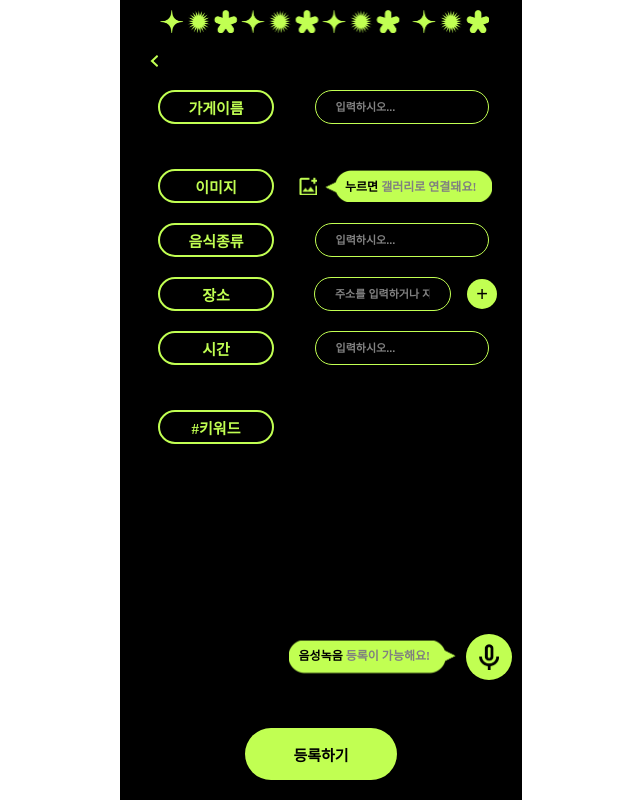
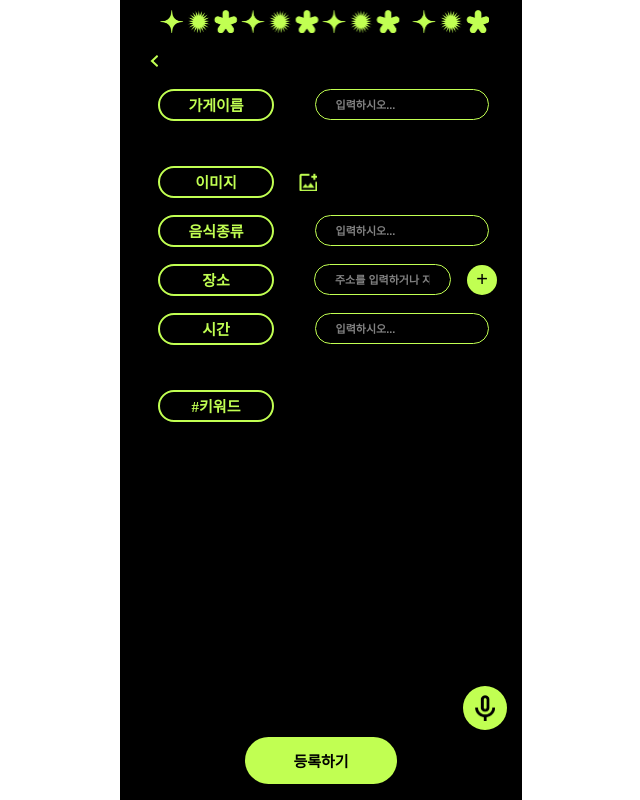
Before and after one commit to naeuun/dukventure, a Django app: page /stores/report/ in a window 1280 px wide. Shown: the whole page, without its empty margins (319-959 px from the left). Run offline with Django 5.2, Linux system fonts and the light colour scheme; a user stored in the database is signed in; data that the repository does not hold is empty; some libraries are stand-ins or nearby versions.

Commit message:
fix(BE): 제보 수정

```diff
--- a/FarmFarm_prj/static/css/stores_plus.css
+++ b/FarmFarm_prj/static/css/stores_plus.css
@@ -48,7 +48,7 @@ body {
   font-size: 15px;
   font-weight: 700;
   left:30px;
-  margin: 10px 0;
+  margin: 8.5px 0;
   margin-right:40px;
 }
 .keyword_section{
@@ -71,8 +71,23 @@ body {
 .upload_icon{
   width:18px;
 }
+
 .text_box_text {
   position: relative;
+}
+
+.text_box_text,
+.voice_texts {
+  position: relative;
+  opacity: 0;
+  visibility: hidden;
+  transition: opacity 0.3s ease, visibility 0.3s ease;
+}
+
+.text_box_text.show,
+.voice_texts.show {
+  opacity: 1;
+  visibility: visible;
 }
 
 .textbox {
@@ -132,7 +147,7 @@ body {
 
 .text-input {
   width: 132.45px;
-  height:12.5px;
+  height:8.5px;
   padding: 10px 20px;
   border-radius: 20px;
   border: 1px solid #C1FF52;
@@ -150,13 +165,14 @@ body {
   margin-top:10px;
   display: grid;
   grid-template-columns: repeat(3, 1fr);
-  gap: 8px;
+  gap: 13px;
+  margin-bottom: 50px;
 }
 
 
 .register_btn {
   width: 152.8px;
-  height:52px;
+  height:47px;
   font-size: 18px;
   font-weight: bold;
   background-color: #C1FF52;
@@ -180,8 +196,8 @@ body {
 
 .voice_recognization{
   position:absolute;
-  bottom: 120px;
-  right:10px;
+  bottom: 70px;
+  right: 15px;
   display: flex;
   display:flex;
   justify-content: center;
@@ -190,8 +206,9 @@ body {
 }
 .voice_textbox{
   transform:rotate(180deg);
-  width: 167px;
   margin-top:5px;
+  width: 169px;
+  height: 32px;
 }
 .voice_texts .texts{
   margin-left:0;
@@ -202,8 +219,8 @@ body {
 }
 .circle_btn{
   background-color: #C1FF52;
-  width:46.43px;
-  height:46.43px;
+  width:44.43px;
+  height:44.43px;
   border:none;
   border-radius: 50%;
   display:flex;
@@ -445,10 +462,11 @@ body {
   margin: 4px;
   border-radius: 22px;
   border: 2px solid #C1FF52;
+  font-size: 13px;
   cursor: pointer;
   user-select: none;
   transition: 0.2s;
-  width:85px;
+  width:80px;
   display:flex;
   align-items: center;
   justify-content: center;
--- a/FarmFarm_prj/static/css/stores_report.css
+++ b/FarmFarm_prj/static/css/stores_report.css
@@ -1,14 +1,14 @@
 .section-title {
-    height: 30px !important;
+    height: 28px !important;
 }
 
 .gapsection {
-    margin-bottom: 25px !important;
+    margin-bottom: 28px !important;
 }
 
 .register_btn {
     font-size: 15px !important;
-    bottom: 20px !important;
+    bottom: 16px !important;
 }
 
 .keyword-option{
--- a/FarmFarm_prj/stores/templates/stores/store_report.html
+++ b/FarmFarm_prj/stores/templates/stores/store_report.html
@@ -75,6 +75,7 @@ document.addEventListener("DOMContentLoaded", function () {
     // 음성 인식 관련 코드
     const reportVoiceBtn = document.getElementById('voiceBtn');
     const reportVoiceStatus = document.getElementById('voiceStatus');
+    const reportVoiceTexts = document.querySelector('.voice_texts');
     let mediaRecorderReport = null;
     let audioChunksReport = [];
     let currentStreamReport = null;
@@ -84,7 +85,7 @@ document.addEventListener("DOMContentLoaded", function () {
             alert("브라우저가 음성 입력을 지원하지 않습니다.");
             return;
         }
-
+        // 녹음 중이면 종료
         if (mediaRecorderReport && mediaRecorderReport.state === "recording") {
             mediaRecorderReport.stop();
             if (currentStreamReport) {
@@ -103,6 +104,7 @@ document.addEventListener("DOMContentLoaded", function () {
             mediaRecorderReport.ondataavailable = e => audioChunksReport.push(e.data);
 
             mediaRecorderReport.onstart = () => {
+                reportVoiceTexts.classList.add('show'); // 녹음 중 항상 표시
                 reportVoiceStatus.textContent = "🎤 녹음 중...";
             };
 
@@ -133,7 +135,6 @@ document.addEventListener("DOMContentLoaded", function () {
                         }
 
                         const formData = data.form_data;
-
                         if (formData.store_name) document.getElementById('id_store_name').value = formData.store_name;
                         if (formData.report_items) document.getElementById('id_report_items').value = formData.report_items;
                         if (formData.time) document.getElementById('id_time').value = formData.time;
@@ -167,9 +168,13 @@ document.addEventListener("DOMContentLoaded", function () {
                         }
 
                         reportVoiceStatus.textContent = "✅ 음성 입력 완료";
+                        // 녹음/서버 처리 완료 후 3초 후 숨김
+                        setTimeout(() => reportVoiceTexts.classList.remove('show'), 3000);
+
                     } catch (err) {
                         console.error(err);
                         reportVoiceStatus.textContent = "❌ 서버 오류";
+                        setTimeout(() => reportVoiceTexts.classList.remove('show'), 3000);
                     }
                 };
             };
@@ -178,6 +183,7 @@ document.addEventListener("DOMContentLoaded", function () {
         } catch (err) {
             console.error(err);
             reportVoiceStatus.textContent = "❌ 마이크 접근 거부됨";
+            reportVoiceTexts.classList.remove('show'); // 오류 시 숨김
         }
     });
 
@@ -231,6 +237,28 @@ deleteFileBtn.addEventListener('click', function() {
     });
 
 });
+
+document.addEventListener("DOMContentLoaded", () => {
+  // 페이지 로드 시 말풍선 div 전체 선택
+  const tooltips = document.querySelectorAll(".text_box_text, .voice_texts");
+
+  // 3초 동안 동시에 보이기
+  tooltips.forEach(t => t.classList.add("show"));
+
+  setTimeout(() => {
+    tooltips.forEach(t => t.classList.remove("show"));
+  }, 3000);
+
+  // 호버 시 다시 보이도록 (voice_texts는 제외)
+  tooltips.forEach(t => {
+    if (t.classList.contains('voice_texts')) return; // ★ 제외
+
+    const parent = t.parentElement;
+    parent.addEventListener("mouseenter", () => t.classList.add("show"));
+    parent.addEventListener("mouseleave", () => t.classList.remove("show"));
+  });
+});
+
 </script>
 
 
@@ -323,10 +351,12 @@ deleteFileBtn.addEventListener('click', function() {
     <!-- 등록 버튼 -->
     <div class="btn_hugger">
       <div class="voice_recognization">
+
         <div class="voice_texts">
           <img src="{% static 'img/textbox/text_box.png' %}" alt="말풍선" class="voice_textbox" />
           <span id="voiceStatus" class="texts">음성녹음 <span style="color:gray;">등록이 가능해요!</span></span>
         </div>
+
         <button class="circle_btn" type="button" id="voiceBtn" data-form-type="report">
           <img src="{% static 'img/mic.png' %}" alt="음성인식버튼" class="voice_recognization_btn" />
         </button>
@@ -339,7 +369,7 @@ deleteFileBtn.addEventListener('click', function() {
 
 </div>
 
-<!-- 음성 인식 모달 -->
+<!-- 음성 인식 모달
 <div class="voice_modal hidden">
   <div class="voice_modal_overlay"></div>
   <div class="voice_modal_content">
@@ -355,7 +385,7 @@ deleteFileBtn.addEventListener('click', function() {
       <span id="voiceStatus" style="margin-left:10px;color:#555;">(녹음 상태 표시)</span>
     </div>
   </div>
-</div>
+</div> -->
 
 <!-- 지도 모달 -->
 <div id="mapModal" style="display:none; position:fixed; top:10%; left:10%; width:80%; height:80%; background:#fff; z-index:1000; border:1px solid #ccc;">
```
